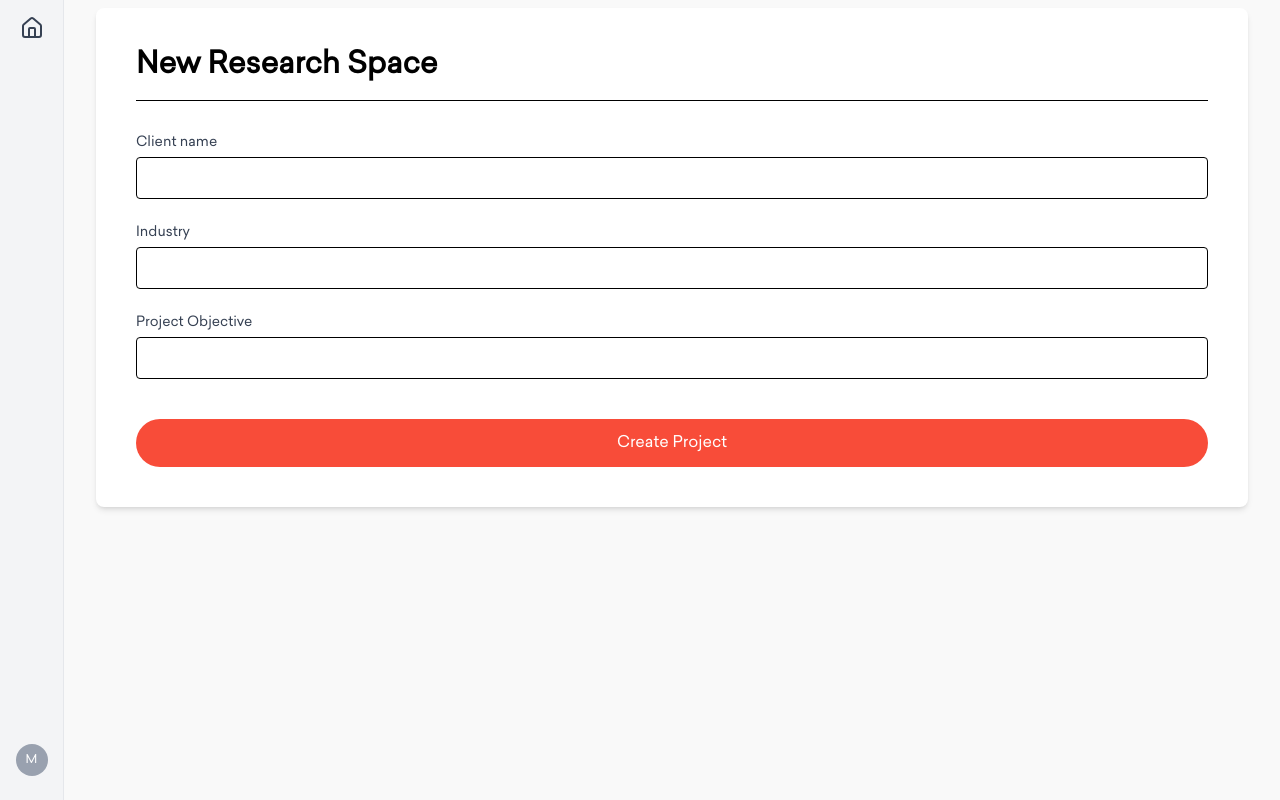
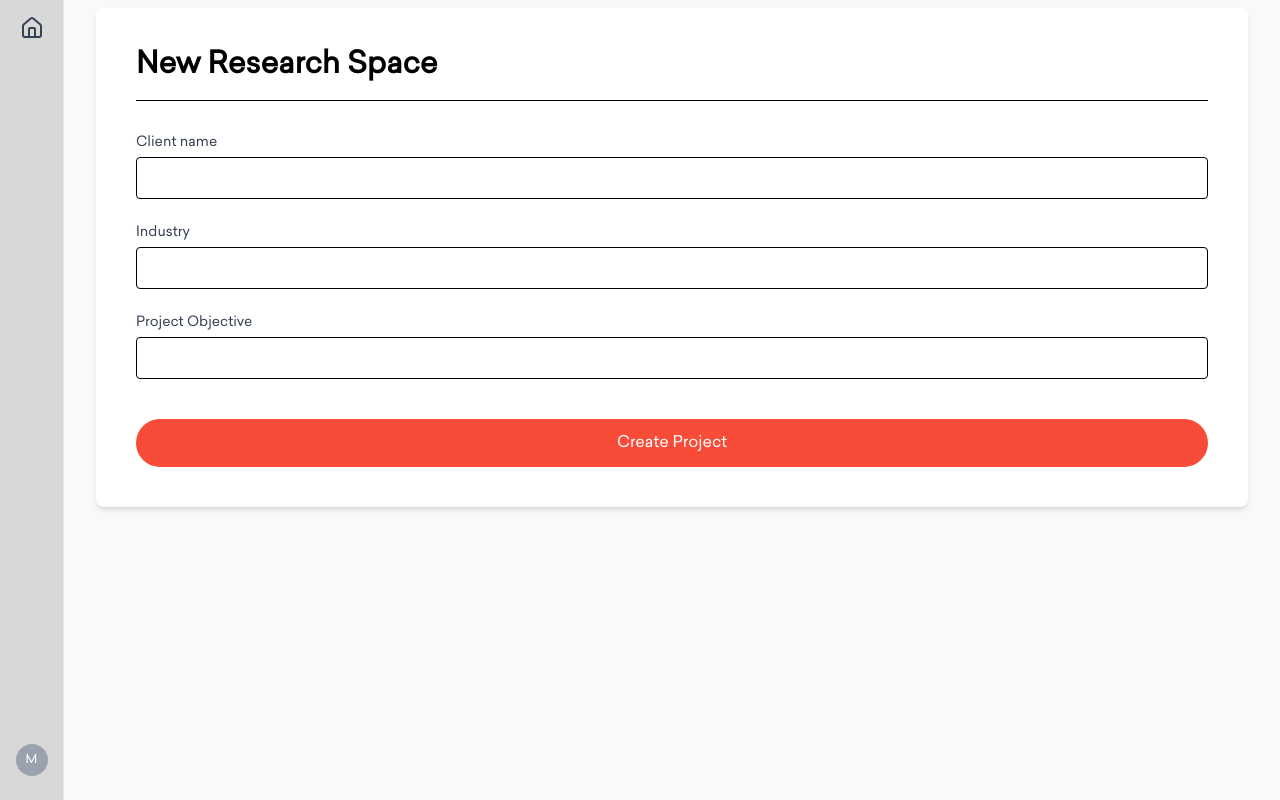
Before and after one commit to mormedi-lab/aggregator, a React (Vite) app in the folder frontend/: page /new in a window 1280 px wide. Built offline with nearby package versions, Linux system fonts and the light colour scheme; no server answers.

Commit message:
adjust colors

```diff
--- a/frontend/src/components/Sidebar.tsx
+++ b/frontend/src/components/Sidebar.tsx
@@ -6,7 +6,7 @@ export default function Sidebar() {
   const navigate = useNavigate();
 
   return (
-    <div className="fixed top-0 left-0 h-screen w-16 bg-gray-100 border-r border-gray-200 flex flex-col items-center py-4 z-50">
+    <div className="fixed top-0 left-0 h-screen w-16 bg-[#D8D8D8] border-r border-gray-200 flex flex-col items-center py-4 z-50">
       <button onClick={() => navigate("/")} className="mb-4">
         <Home className="w-6 h-6 text-gray-700 hover:text-black" />
       </button>
--- a/frontend/src/components/TopNav.tsx
+++ b/frontend/src/components/TopNav.tsx
@@ -10,7 +10,7 @@ const TopNav = () => {
       : "text-gray-500 hover:text-[#F84C39]";
 
   return (
-    <div className="sticky top-0 z-50 bg-[#EDEDED]">
+    <div className="sticky top-0 z-50 bg-gray-100">
       <div className="flex space-x-8 px-6 py-3 text-sm">
         <Link to={`/project/${projectId}/sources`} className={`${isActive("sources")} pb-1`}>
           Curation
```
